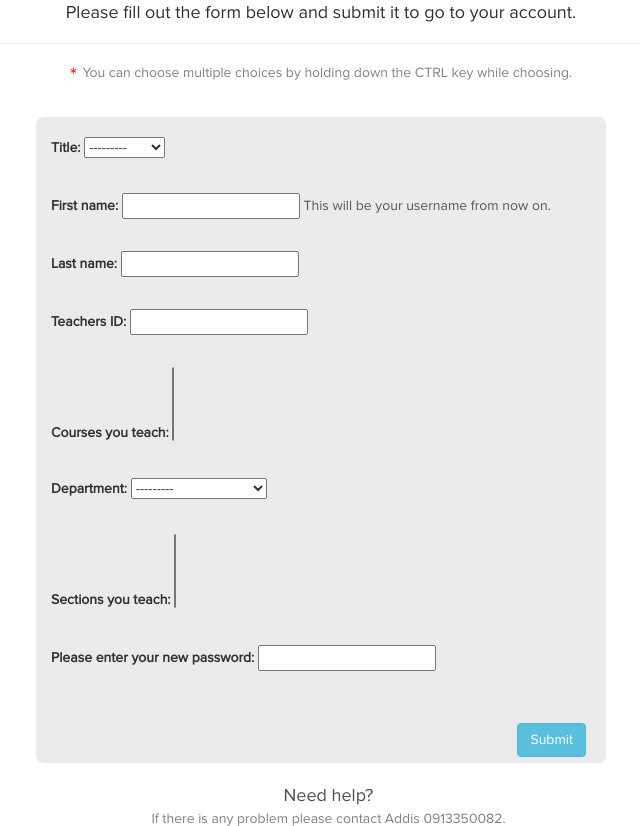
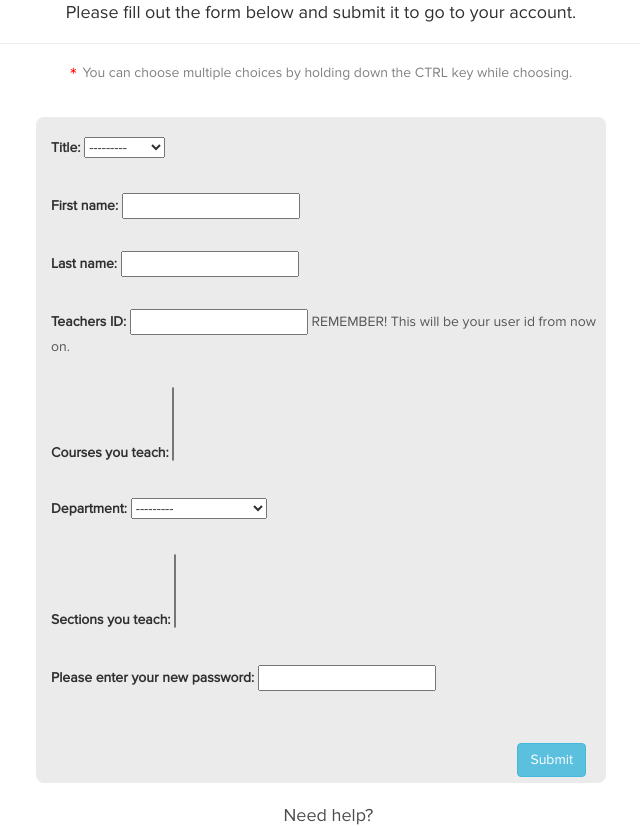
Before and after one commit to 6iruk/Pushtemp, a Django app: page /first_login/ in a window 1280 px wide. Shown: the part 167-993 px from the top of the page, without its empty margins (319-959 px from the left). Run offline with Django 3.2, Linux system fonts and the light colour scheme; a user stored in the database is signed in; data comes from the database, SQL or seed files in the repository; data that the repository does not hold is empty; some libraries are stand-ins or nearby versions.

Commit message:
Update first_login.html

```diff
--- a/main/templates/main/first_login.html
+++ b/main/templates/main/first_login.html
@@ -39,8 +39,8 @@
 				vertical-align:text-top;
 			}
 
-			p:nth-child(2)::after {
-				content:"	This will be your username from now on.";
+			p:nth-child(4)::after {
+				content:"	REMEMBER! This will be your user id from now on.";
 				opacity:0.8;
 			}
 
```
